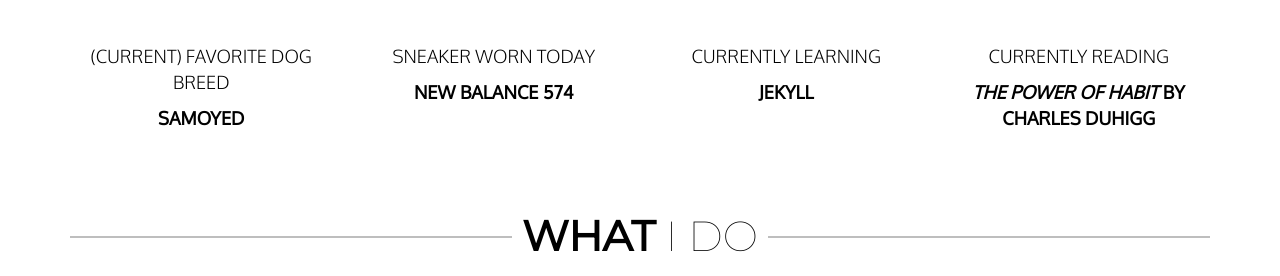
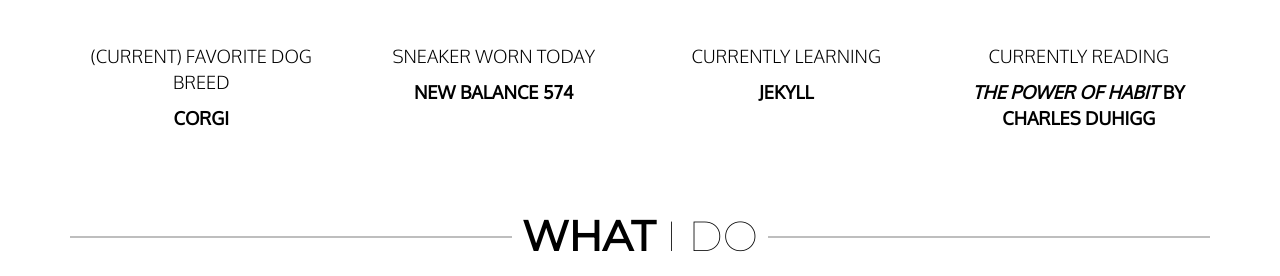
Before and after one commit to haanmiba/haanmiba.github.io, a Jekyll site: the page built from index.md, in a window 1280 px wide and 900 px high, scrolled down 1142 px. Shown: the part 154-430 px from the top of the window. Built offline with Jekyll 4.4.1, drawn with Linux system fonts in a browser that asks for light colours; nearby versions of some CDN libraries.

Commit message:
Updated favorite dog breed.

```diff
--- a/_data/about.yml
+++ b/_data/about.yml
@@ -5,7 +5,7 @@
     subject: 'Graphic Artist'
   - action: 'seeking a'
     subject: 'Summer 2019 Summer Internship'
-dog: 'Samoyed'
+dog: 'Corgi'
 sneaker: 'New Balance 574'
 learning: 'Jekyll'
 reading:
```
